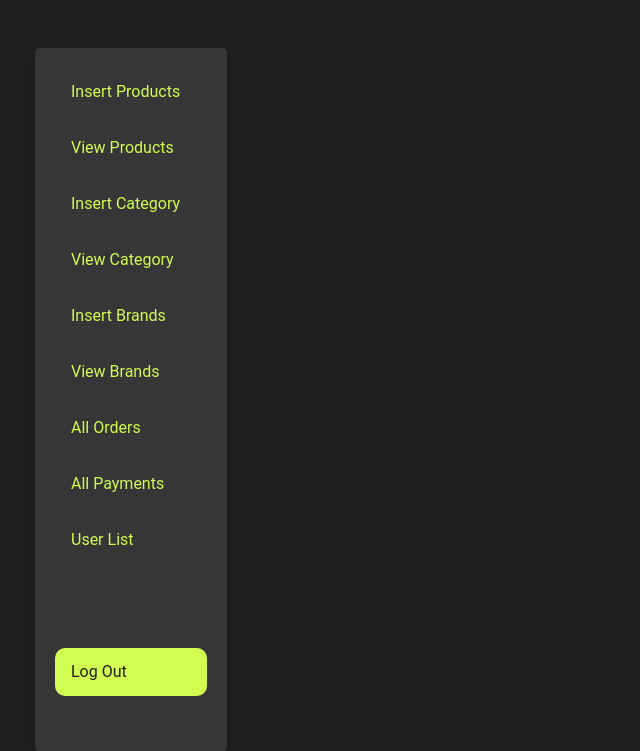
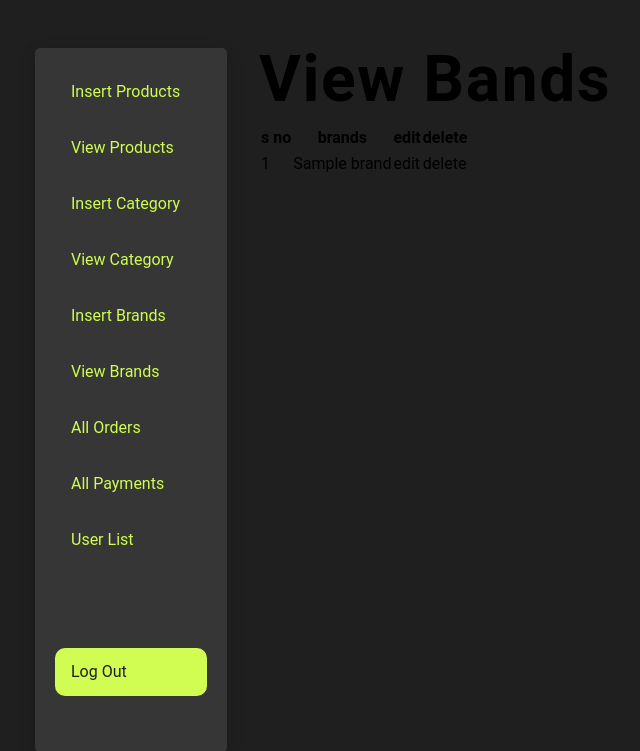
Before and after one commit to fayinana/ecommerce-website, a PHP site: page /admin/index.php?view_brands in a window 1280 px wide. Shown: the part 70-821 px from the top of the page, without its empty margins (45-685 px from the left). Run offline with PHP 8.4, Linux system fonts and the light colour scheme; tables that the repository leaves empty or names only in its code hold one stand-in row (values such as "Sample post").

Commit message:
add the functionality of edit $ delete button of category $ brand

```diff
--- a/admin/index.php
+++ b/admin/index.php
@@ -35,9 +35,9 @@ include('../config/config.php'); ?>
                 <li class="list"><a href="insert_product.php">insert products</a></li>
                 <li class="list"><a href="index.php?view_products">view products</a></li>
                 <li class="list"><a href="index.php?insert-category">insert category</a></li>
-                <li class="list"><a href="">view category</a></li>
+                <li class="list"><a href="index.php?view_category">view category</a></li>
                 <li class="list"><a href="index.php?insert-brands">insert brands</a></li>
-                <li class="list"><a href="">view brands</a></li>
+                <li class="list"><a href="index.php?view_brands">view brands</a></li>
                 <li class="list"><a href="">all orders</a></li>
                 <li class="list"><a href="">all payments</a></li>
                 <li class="list"><a href="">user list</a></li>
@@ -68,6 +68,30 @@ include('../config/config.php'); ?>
 
                 include('delete_product.php');
             }
+            if(isset($_GET['view_category'])){
+
+                include('view_category.php');
+            }
+            if(isset($_GET['view_brands'])){
+
+                include('view_brands.php');
+            }
+            if(isset($_GET['edit_category'])){
+
+                include('edit_category.php');
+            }
+            if(isset($_GET['edit_brand'])){
+
+                include('edit_brand.php');
+            }
+            if(isset($_GET['delete_brand'])){
+
+                include('delete_brand.php');
+            }
+            if(isset($_GET['delete_category'])){
+
+                include('delete_category.php');
+            }
             ?>
         </section>
     </main>
--- /dev/null
+++ b/admin/view_brands.php
@@ -0,0 +1,33 @@
+<h1>view bands</h1>
+<table>
+    <thead>
+        <tr>
+            <th>s no</th>
+            <th>brands</th>
+            <th>edit</th>
+            <th>delete</th>
+        </tr>
+    </thead>
+    <tbody>
+        <?php
+$select_query = "SELECT * FROM `brands`";
+$result = mysqli_query($con,$select_query);
+$number = 1;
+while ($row = mysqli_fetch_assoc($result)) {
+    $brand_title = $row['brand_title'];
+    $brand_id = $row['brand_id'];
+    ?>
+        <tr>
+            <td><?php echo $number?></td>
+            <td><?php echo $brand_title?></td>
+            <td><a href='index.php?edit_brand=<?php echo $brand_id?> '>edit</a></td>
+            <td><a href='index.php?delete_brand=<?php echo $brand_id ?>'>delete</a></td>
+
+        </tr>
+        <?php
+        $number++;
+        }
+        ?>
+
+    </tbody>
+</table>
```
Also changed, not shown: admin/delete_brand.php (added, +14 -0 lines), admin/delete_category.php (added, +15 -0 lines), admin/edit_brand.php (added, +43 -0 lines), admin/edit_category.php (added, +43 -0 lines), admin/view_category.php (added, +33 -0 lines).
